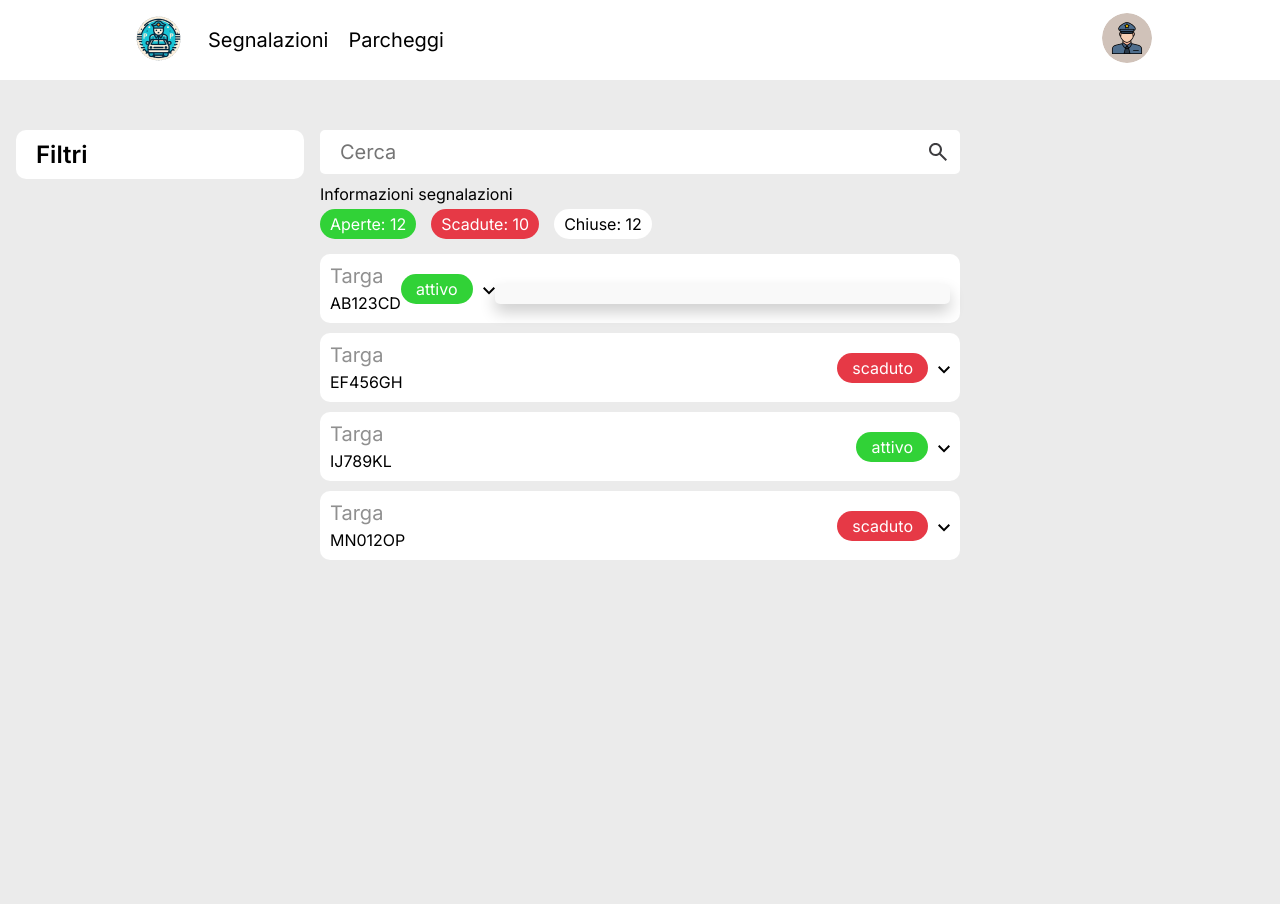
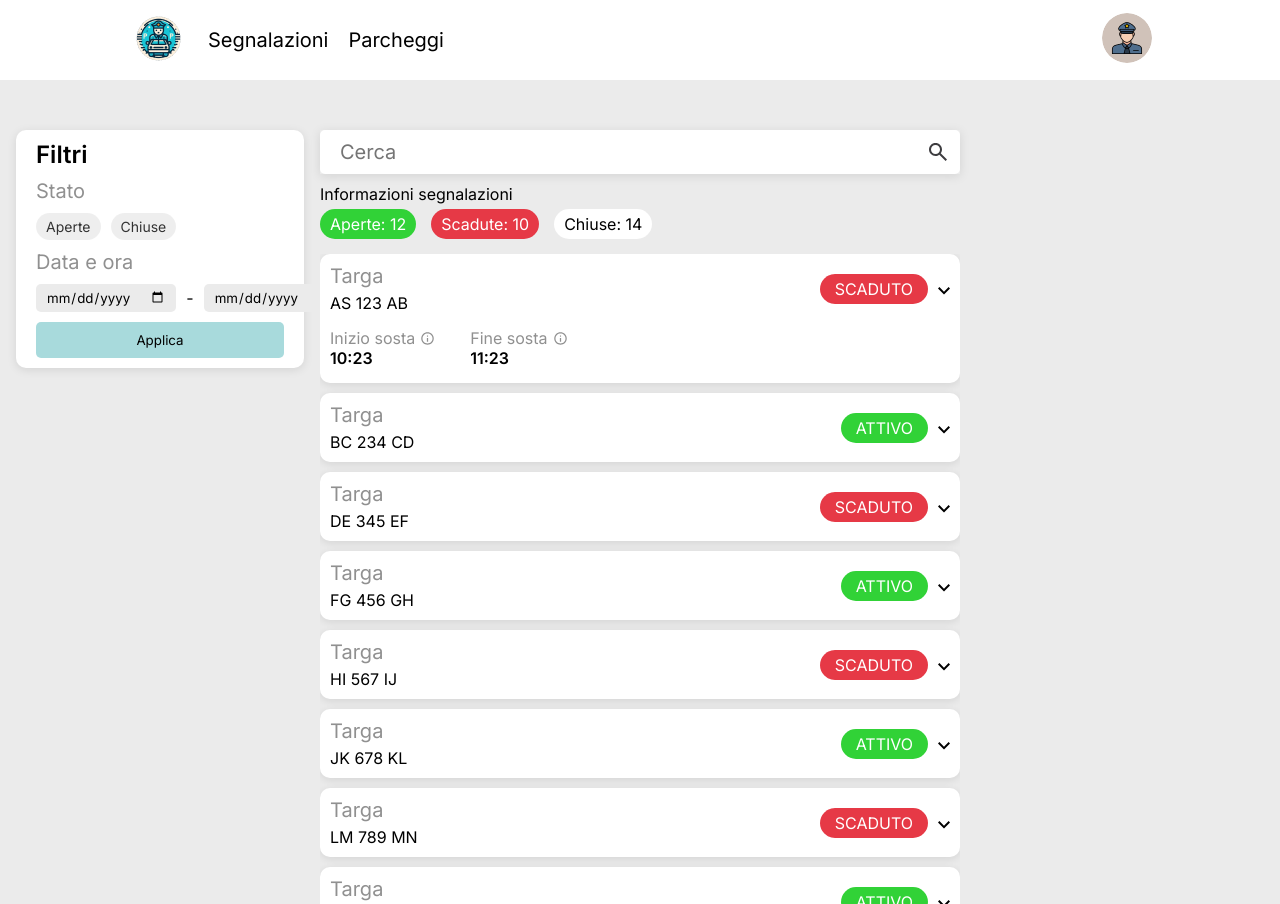
Before and after one commit to da4do0/parking-manager-police, a React (Create React App) app: page /parcheggi in a window 1280 px wide. Both pictures are taken after a click on the element 944 px from the left and 288 px from the top of the page. Before the commit the page ends 800 px from the top, so only its background shows below. Built offline with nearby package versions, Linux system fonts and the light colour scheme.

Commit message:
aggiunte funzioni generali di miglioramento

```diff
--- a/src/components/card-segnalazione/cardSegnalazione.css
+++ b/src/components/card-segnalazione/cardSegnalazione.css
@@ -19,6 +19,7 @@
   gap: 32px;
   background-color: #ffffff;
   cursor: pointer;
+  box-shadow: 0 2px 10px rgba(0, 0, 0, 0.1);
 }
 
 .segnalazione:hover {
--- a/src/components/card-status-ticket/cardTicket.css
+++ b/src/components/card-status-ticket/cardTicket.css
@@ -1,18 +1,31 @@
 .container__cardTicket {
-  padding-top: 15px;
+  margin-top: 15px;
   width: 100%;
-  display: flex;
   flex-direction: column;
   gap: 10px;
+  display: flex;
+  justify-content: flex-start;
+  overflow: scroll;
+  height: 650px;
+  scrollbar-width: none;
 }
 
 .ticket {
   width: 100%;
   padding: 10px;
   display: flex;
-  flex-direction: row;
+  flex-direction: column;
   background-color: #ffffff;
   border-radius: 10px;
+  align-items: flex-start;
+  justify-content: space-between;
+  box-shadow: 0 2px 10px rgba(0, 0, 0, 0.1);
+}
+
+.ticket-header {
+  width: 100%;
+  display: flex;
+  flex-direction: row;
   align-items: center;
   justify-content: space-between;
 }
@@ -56,21 +69,52 @@
 
 .dropdown {
   margin-top: 10px;
-  background-color: #f9f9f9;
-  box-shadow: 0 8px 16px rgba(0, 0, 0, 0.2);
+  background-color: white;
   border-radius: 5px;
   width: 100%;
-  padding: 10px;
   display: flex;
   flex-direction: column;
   gap: 5px;
+  display: none;
+  transition: display 0.3s ease;
+}
+
+.dropdown-item__container {
+  display: flex;
+  flex-direction: row;
+  justify-content: flex-start;
+  gap: 35px;
 }
 
 .dropdown-item {
-  padding: 10px;
-  cursor: pointer;
+  display: flex;
+  flex-direction: column;
+  justify-content: space-between;
+  padding: 5px 0;
+  font-size: 14px;
 }
 
-.dropdown-item:hover {
-  background-color: #e0e0e0;
+.dropdown-item > span {
+  font-weight: 600;
+  font-size: 16px;
 }
+
+.dropdown.show {
+  display: block;
+  max-height: 100px;
+}
+
+.sosta__text {
+  display: flex;
+  gap: 5px;
+  color: #909090;
+  place-items: center;
+  font-size: 16px;
+}
+
+.sosta__svg {
+  width: 15px;
+  height: 15px;
+  display: grid;
+  place-items: center;
+}
--- a/src/components/card-status-ticket/cardTicket.jsx
+++ b/src/components/card-status-ticket/cardTicket.jsx
@@ -1,7 +1,141 @@
 import React, { useState } from "react";
 import "./cardTicket.css";
 
-const CardTicket = ({ statusTickets }) => {
+const CardTicket = () => {
+  const statusTickets = [
+    {
+      targa: "AS 123 AB",
+      stato: "scaduto",
+      inizioSosta: "10:23",
+      fineSosta: "11:23",
+    },
+    {
+      targa: "BC 234 CD",
+      stato: "attivo",
+      inizioSosta: "09:00",
+      fineSosta: "10:00",
+    },
+    {
+      targa: "DE 345 EF",
+      stato: "scaduto",
+      inizioSosta: "08:30",
+      fineSosta: "09:30",
+    },
+    {
+      targa: "FG 456 GH",
+      stato: "attivo",
+      inizioSosta: "11:15",
+      fineSosta: "12:15",
+    },
+    {
+      targa: "HI 567 IJ",
+      stato: "scaduto",
+      inizioSosta: "12:00",
+      fineSosta: "13:00",
+    },
+    {
+      targa: "JK 678 KL",
+      stato: "attivo",
+      inizioSosta: "13:45",
+      fineSosta: "14:45",
+    },
+    {
+      targa: "LM 789 MN",
+      stato: "scaduto",
+      inizioSosta: "14:30",
+      fineSosta: "15:30",
+    },
+    {
+      targa: "NO 890 OP",
+      stato: "attivo",
+      inizioSosta: "15:00",
+      fineSosta: "16:00",
+    },
+    {
+      targa: "PQ 901 QR",
+      stato: "scaduto",
+      inizioSosta: "16:20",
+      fineSosta: "17:20",
+    },
+    {
+      targa: "RS 012 ST",
+      stato: "attivo",
+      inizioSosta: "17:10",
+      fineSosta: "18:10",
+    },
+    {
+      targa: "TU 123 UV",
+      stato: "scaduto",
+      inizioSosta: "18:00",
+      fineSosta: "19:00",
+    },
+    {
+      targa: "VW 234 WX",
+      stato: "attivo",
+      inizioSosta: "19:30",
+      fineSosta: "20:30",
+    },
+    {
+      targa: "XY 345 YZ",
+      stato: "scaduto",
+      inizioSosta: "20:15",
+      fineSosta: "21:15",
+    },
+    {
+      targa: "ZA 456 AB",
+      stato: "attivo",
+      inizioSosta: "21:00",
+      fineSosta: "22:00",
+    },
+    {
+      targa: "BC 567 CD",
+      stato: "scaduto",
+      inizioSosta: "22:30",
+      fineSosta: "23:30",
+    },
+    {
+      targa: "DE 678 EF",
+      stato: "attivo",
+      inizioSosta: "23:00",
+      fineSosta: "00:00",
+    },
+    {
+      targa: "FG 789 GH",
+      stato: "scaduto",
+      inizioSosta: "00:15",
+      fineSosta: "01:15",
+    },
+    {
+      targa: "HI 890 IJ",
+      stato: "attivo",
+      inizioSosta: "01:45",
+      fineSosta: "02:45",
+    },
+    {
+      targa: "JK 901 KL",
+      stato: "scaduto",
+      inizioSosta: "02:00",
+      fineSosta: "03:00",
+    },
+    {
+      targa: "LM 012 MN",
+      stato: "attivo",
+      inizioSosta: "03:30",
+      fineSosta: "04:30",
+    },
+    {
+      targa: "NO 123 OP",
+      stato: "scaduto",
+      inizioSosta: "04:15",
+      fineSosta: "05:15",
+    },
+    {
+      targa: "PQ 234 QR",
+      stato: "attivo",
+      inizioSosta: "05:00",
+      fineSosta: "06:00",
+    },
+  ];
   const [dropdownVisible, setDropdownVisible] = useState({});
 
   const toggleDropdown = (index) => {
@@ -10,19 +144,24 @@ const CardTicket = ({ statusTickets }) => {
       [index]: !prev[index],
     }));
   };
-  /* return (
+
+  return (
     <div className="container__cardTicket">
-      {statusTickets.map(({ targa, stato }) => (
-        <div className="ticket">
+      {statusTickets.map(({ targa, stato, inizioSosta, fineSosta }, index) => (
+        <div key={index} className="ticket">
+          <div className="ticket-header">
             <div className="targa">
               <span>Targa</span>
               {targa}
             </div>
             <div className="contianer__status">
-            <div className={`${stato == "attivo" ? "green" : "red"} status`}>
-              {stato}
+              <div className={`${stato === "attivo" ? "green" : "red"} status`}>
+                {stato.toUpperCase()}
               </div>
-            <div className="svg__ticket">
+              <div
+                className="svg__ticket"
+                onClick={() => toggleDropdown(index)}
+              >
                 <svg
                   width="12"
                   height="8"
@@ -38,44 +177,46 @@ const CardTicket = ({ statusTickets }) => {
               </div>
             </div>
           </div>
-      ))}
-    </div>
-  ); */
-  return (
-    <div className="container__cardTicket">
-      {statusTickets.map(({ targa, stato }, index) => (
-        <div key={index} className="ticket">
-          <div className="targa">
-            <span>Targa</span>
-            {targa}
-          </div>
-          <div className="contianer__status">
-            <div className={`${stato === "attivo" ? "green" : "red"} status`}>
-              {stato}
-            </div>
-            <div className="svg__ticket" onClick={() => toggleDropdown(index)}>
+          <div className={`dropdown ${dropdownVisible[index] ? "show" : ""}`}>
+            <div className="dropdown-item__container">
+              <div className="dropdown-item">
+                <div className="sosta__text">
+                  <span>Inizio sosta</span>
+                  <div className="sosta__svg">
                     <svg
-                width="12"
-                height="8"
-                viewBox="0 0 12 8"
+                      viewBox="0 0 15 15"
                       fill="none"
                       xmlns="http://www.w3.org/2000/svg"
                     >
                       <path
-                  d="M12 1.5L6 7.5L0 1.5L1.4 0.0999999L6 4.7L10.6 0.0999999L12 1.5Z"
-                  fill="black"
+                        d="M6.875 10.625H8.125V6.875H6.875V10.625ZM7.5 5.625C7.67708 5.625 7.82552 5.5651 7.94531 5.44531C8.0651 5.32552 8.125 5.17708 8.125 5C8.125 4.82292 8.0651 4.67448 7.94531 4.55469C7.82552 4.43489 7.67708 4.375 7.5 4.375C7.32292 4.375 7.17448 4.43489 7.05469 4.55469C6.93489 4.67448 6.875 4.82292 6.875 5C6.875 5.17708 6.93489 5.32552 7.05469 5.44531C7.17448 5.5651 7.32292 5.625 7.5 5.625ZM7.5 13.75C6.63542 13.75 5.82292 13.5859 5.0625 13.2578C4.30208 12.9297 3.64062 12.4844 3.07812 11.9219C2.51562 11.3594 2.07031 10.6979 1.74219 9.9375C1.41406 9.17708 1.25 8.36458 1.25 7.5C1.25 6.63542 1.41406 5.82292 1.74219 5.0625C2.07031 4.30208 2.51562 3.64062 3.07812 3.07812C3.64062 2.51562 4.30208 2.07031 5.0625 1.74219C5.82292 1.41406 6.63542 1.25 7.5 1.25C8.36458 1.25 9.17708 1.41406 9.9375 1.74219C10.6979 2.07031 11.3594 2.51562 11.9219 3.07812C12.4844 3.64062 12.9297 4.30208 13.2578 5.0625C13.5859 5.82292 13.75 6.63542 13.75 7.5C13.75 8.36458 13.5859 9.17708 13.2578 9.9375C12.9297 10.6979 12.4844 11.3594 11.9219 11.9219C11.3594 12.4844 10.6979 12.9297 9.9375 13.2578C9.17708 13.5859 8.36458 13.75 7.5 13.75ZM7.5 12.5C8.89583 12.5 10.0781 12.0156 11.0469 11.0469C12.0156 10.0781 12.5 8.89583 12.5 7.5C12.5 6.10417 12.0156 4.92187 11.0469 3.95312C10.0781 2.98437 8.89583 2.5 7.5 2.5C6.10417 2.5 4.92187 2.98437 3.95312 3.95312C2.98437 4.92187 2.5 6.10417 2.5 7.5C2.5 8.89583 2.98437 10.0781 3.95312 11.0469C4.92187 12.0156 6.10417 12.5 7.5 12.5Z"
+                        fill="#909090"
                       />
                     </svg>
                   </div>
                 </div>
-          {dropdownVisible[index] && (
-            <div className="dropdown">
-              {/* Dropdown content goes here */}
-              {/* <div className="dropdown-item">Option 1</div>
-              <div className="dropdown-item">Option 2</div>
-              <div className="dropdown-item">Option 3</div> */}
+                <span>{inizioSosta}</span>
               </div>
-          )}
+              <div className="dropdown-item">
+                <div className="sosta__text">
+                  <span>Fine sosta</span>
+                  <div className="sosta__svg">
+                    <svg
+                      viewBox="0 0 15 15"
+                      fill="none"
+                      xmlns="http://www.w3.org/2000/svg"
+                    >
+                      <path
+                        d="M6.875 10.625H8.125V6.875H6.875V10.625ZM7.5 5.625C7.67708 5.625 7.82552 5.5651 7.94531 5.44531C8.0651 5.32552 8.125 5.17708 8.125 5C8.125 4.82292 8.0651 4.67448 7.94531 4.55469C7.82552 4.43489 7.67708 4.375 7.5 4.375C7.32292 4.375 7.17448 4.43489 7.05469 4.55469C6.93489 4.67448 6.875 4.82292 6.875 5C6.875 5.17708 6.93489 5.32552 7.05469 5.44531C7.17448 5.5651 7.32292 5.625 7.5 5.625ZM7.5 13.75C6.63542 13.75 5.82292 13.5859 5.0625 13.2578C4.30208 12.9297 3.64062 12.4844 3.07812 11.9219C2.51562 11.3594 2.07031 10.6979 1.74219 9.9375C1.41406 9.17708 1.25 8.36458 1.25 7.5C1.25 6.63542 1.41406 5.82292 1.74219 5.0625C2.07031 4.30208 2.51562 3.64062 3.07812 3.07812C3.64062 2.51562 4.30208 2.07031 5.0625 1.74219C5.82292 1.41406 6.63542 1.25 7.5 1.25C8.36458 1.25 9.17708 1.41406 9.9375 1.74219C10.6979 2.07031 11.3594 2.51562 11.9219 3.07812C12.4844 3.64062 12.9297 4.30208 13.2578 5.0625C13.5859 5.82292 13.75 6.63542 13.75 7.5C13.75 8.36458 13.5859 9.17708 13.2578 9.9375C12.9297 10.6979 12.4844 11.3594 11.9219 11.9219C11.3594 12.4844 10.6979 12.9297 9.9375 13.2578C9.17708 13.5859 8.36458 13.75 7.5 13.75ZM7.5 12.5C8.89583 12.5 10.0781 12.0156 11.0469 11.0469C12.0156 10.0781 12.5 8.89583 12.5 7.5C12.5 6.10417 12.0156 4.92187 11.0469 3.95312C10.0781 2.98437 8.89583 2.5 7.5 2.5C6.10417 2.5 4.92187 2.98437 3.95312 3.95312C2.98437 4.92187 2.5 6.10417 2.5 7.5C2.5 8.89583 2.98437 10.0781 3.95312 11.0469C4.92187 12.0156 6.10417 12.5 7.5 12.5Z"
+                        fill="#909090"
+                      />
+                    </svg>
+                  </div>
+                </div>
+                <span>{fineSosta}</span>
+              </div>
+            </div>
+          </div>
         </div>
       ))}
     </div>
--- a/src/components/filter/filter.css
+++ b/src/components/filter/filter.css
@@ -12,6 +12,15 @@ aside{
     background-color: #FFFFFF;
     width: 90%;
     border-radius: 10px;
+    box-shadow: 0 2px 10px rgba(0, 0, 0, 0.1);
+}
+
+.filter button{
+    padding: 10px 10px;
+    border: none;
+    background-color: #A8DADC;
+    border-radius: 5px;
+    cursor: pointer;
 }
 
 .filter > span{
@@ -78,10 +87,12 @@ aside{
     grid-template-columns: repeat(3, auto);
     align-items: center;
     gap: 10px;
+    justify-content: start;
 }
 
 .data-ora__input > input{
     background-color: #EBEBEB;
     border: none;
     padding: 5px 10px ;
+    border-radius: 5px;
 }
--- a/src/components/filter/filter.jsx
+++ b/src/components/filter/filter.jsx
@@ -43,7 +43,7 @@ const Filter = ({ multaMin, multaMax, stato, dataInizio, dataFine }) => {
         ""
       )}
 
-      {dataFine || dataInizio ? (
+      {(dataFine && dataInizio) ? (
         <div className="data-ora">
           <span>Data e ora</span>
           <div className="data-ora__input">
@@ -55,6 +55,7 @@ const Filter = ({ multaMin, multaMax, stato, dataInizio, dataFine }) => {
       ) : (
         ""
       )}
+      <button>Applica</button>
     </div>
   );
 };
--- a/src/components/header/header.jsx
+++ b/src/components/header/header.jsx
@@ -32,8 +32,8 @@ const Header = () => {
           <div className="logo__container__pula" onClick={handleToggle}>
             <img src={userPula} alt="User Icon" />
             {isOpen && (
-              <div className="dropdown-menu">
-                <button className="dropdown-item" onClick={() => alert('Esci')}>
+              <div className="dropdown-menu__header">
+                <button className="dropdown-item__header" onClick={() => alert('Esci')}>
                   Esci
                 </button>
               </div>
--- a/src/components/seach-bar/searchBar.css
+++ b/src/components/seach-bar/searchBar.css
@@ -1,5 +1,6 @@
 .container__search{
     position: relative;
+    box-shadow: 0 2px 10px rgba(0, 0, 0, 0.1);
    }
 
    .container__search > input{
--- a/src/pages/parcheggi/parcheggi.css
+++ b/src/pages/parcheggi/parcheggi.css
@@ -5,5 +5,5 @@ main{
   main{
     padding-top: 50px;
     display: grid;
-    grid-template-columns: 20% 60% 20%;
+    grid-template-columns: 25% 50% 25%;
   }
--- a/src/pages/parcheggi/parcheggi.jsx
+++ b/src/pages/parcheggi/parcheggi.jsx
@@ -7,30 +7,23 @@ import CardTicket from "../../components/card-status-ticket/cardTicket";
 
 const Parcheggi = () => {
   const [searchValue, setsearchValue] = useState("");
-  const [arrayTickets, arrayTickets_set] = useState(
-    [
-    {
-        "targa": "AB123CD",
-        "stato": "attivo",
-    },
-    {
-        "targa": "EF456GH",
-        "stato": "scaduto",
-    },
-    {
-        "targa": "IJ789KL",
-        "stato": "attivo",
-    },
-    {
-        "targa": "MN012OP",
-        "stato": "scaduto"
-    }
-]);
+  const [arrayTickets, arrayTickets_set] = useState([]);
+  const [stato, stato_set] = useState();
+  const [dataInizio, dataInizio_set] = useState();
+  const [dataFine, dataFine_set] = useState();
+
+  const queryMod = () =>{
+
+  }
+
   return (
     <>
       <main>
         <aside>
-          <Filter />
+          <Filter
+            stato={stato_set}
+            dataInizio={dataInizio_set}
+            dataFine={dataFine_set}/>
         </aside>
         <section>
           <SearchBar onInput={setsearchValue} />
@@ -41,7 +34,7 @@ const Parcheggi = () => {
             nomeRed="Scadute"
             valoreRed="10"
             nomeGrey="Chiuse"
-            valoreGrey="12"
+            valoreGrey="14"
           />
           <CardTicket statusTickets={arrayTickets}/>
         </section>
```
Also changed, not shown: src/components/header/header.css (+9 -6 lines), src/pages/segnalazioni/segnalazioni.jsx (+12 -4 lines). Lines whose indentation alone changed are shown as unchanged.
